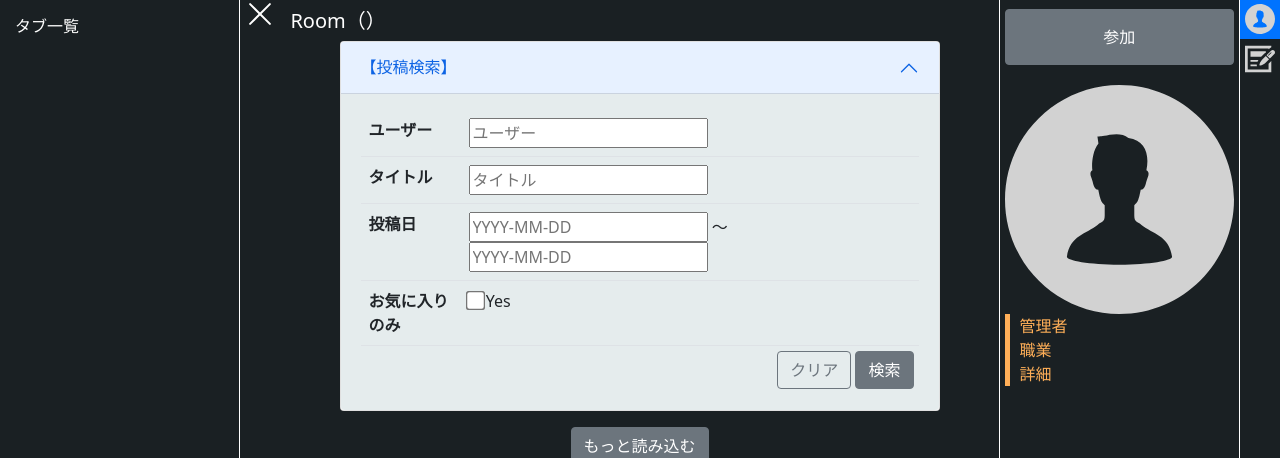
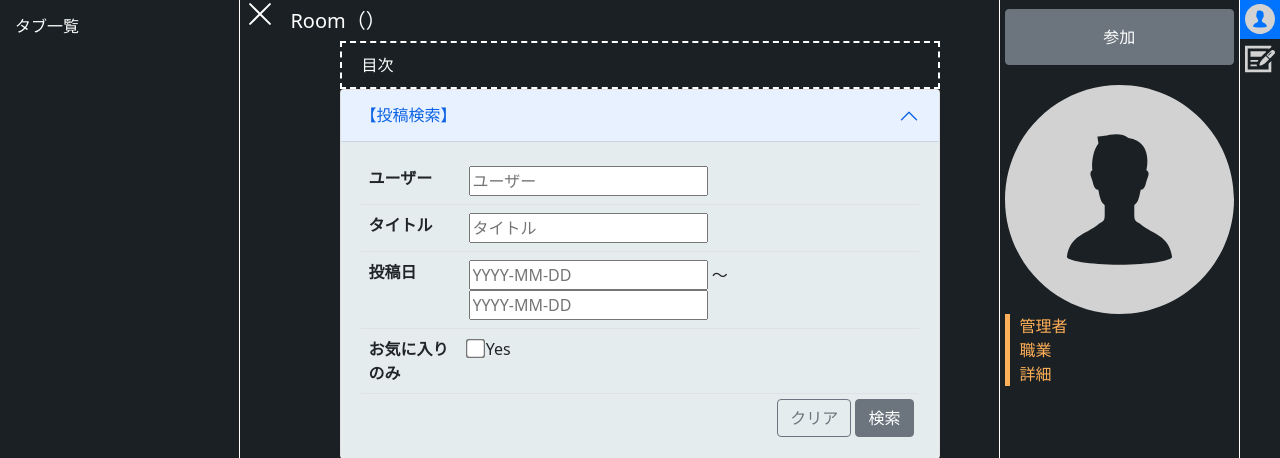
Before and after one commit to y-dai20/Whereabout, a Django app: template templates/pages/room_tab.html in a window 1280 px wide. Shown: the part 56-514 px from the top of the page. Run offline with Django 3.2, Linux system fonts and the light colour scheme; the template is opened without the code that fills it, so the values that code supplies are empty.

Commit message:
add room_tab_link in room_tab.html

```diff
--- a/my_static/js/tab.js
+++ b/my_static/js/tab.js
@@ -489,7 +489,7 @@ function create_room_tab_title_link(tab) {
         var link_id = `room-tab${tab}-title-link${idx}`;
         var text = $(title).text();
         $(title).attr('id', link_id);
-        $(title).find('.tab-title-style').text(`${idx+1}.${text}`)
+        $(title).find('.tab-title-style').text(`${idx+1}. ${text}`)
         html += `<li><a href="#${link_id}">${text}</a></li>`;
     });
     html += '</ol></div>';
--- a/templates/pages/room_tab.html
+++ b/templates/pages/room_tab.html
@@ -9,6 +9,7 @@
 <div class="text-center">
     <h1 class="room-title c-white" id="room-tab-h1-title">{{target_tab_title}}</h1>
 </div>
+<div id="room-tab-title-links-list">目次</div>
 <div class="tab-content show-room c-white" id="room-tab-pane-list">
   {{room_tabs | json_script:'room_tabs'}}
   {{target_tab_items | json_script:'target_tab_items'}}
```
